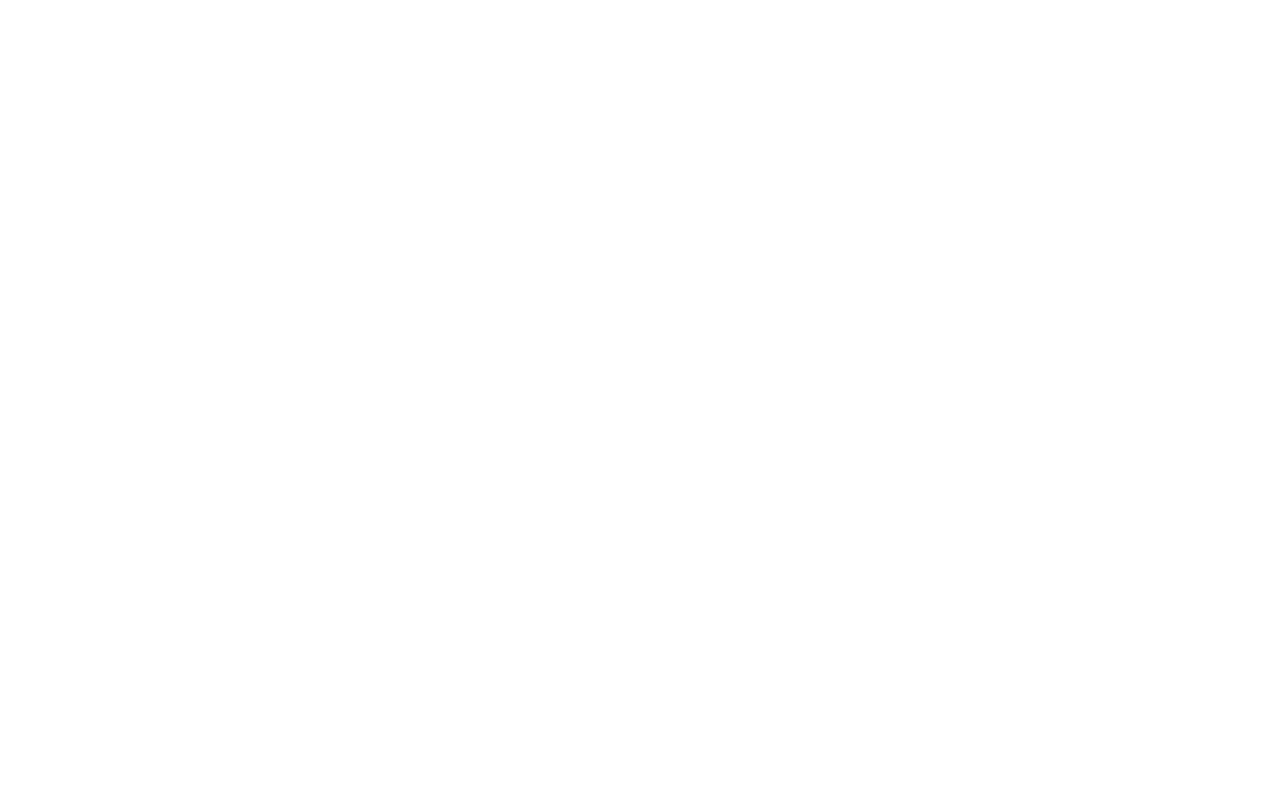
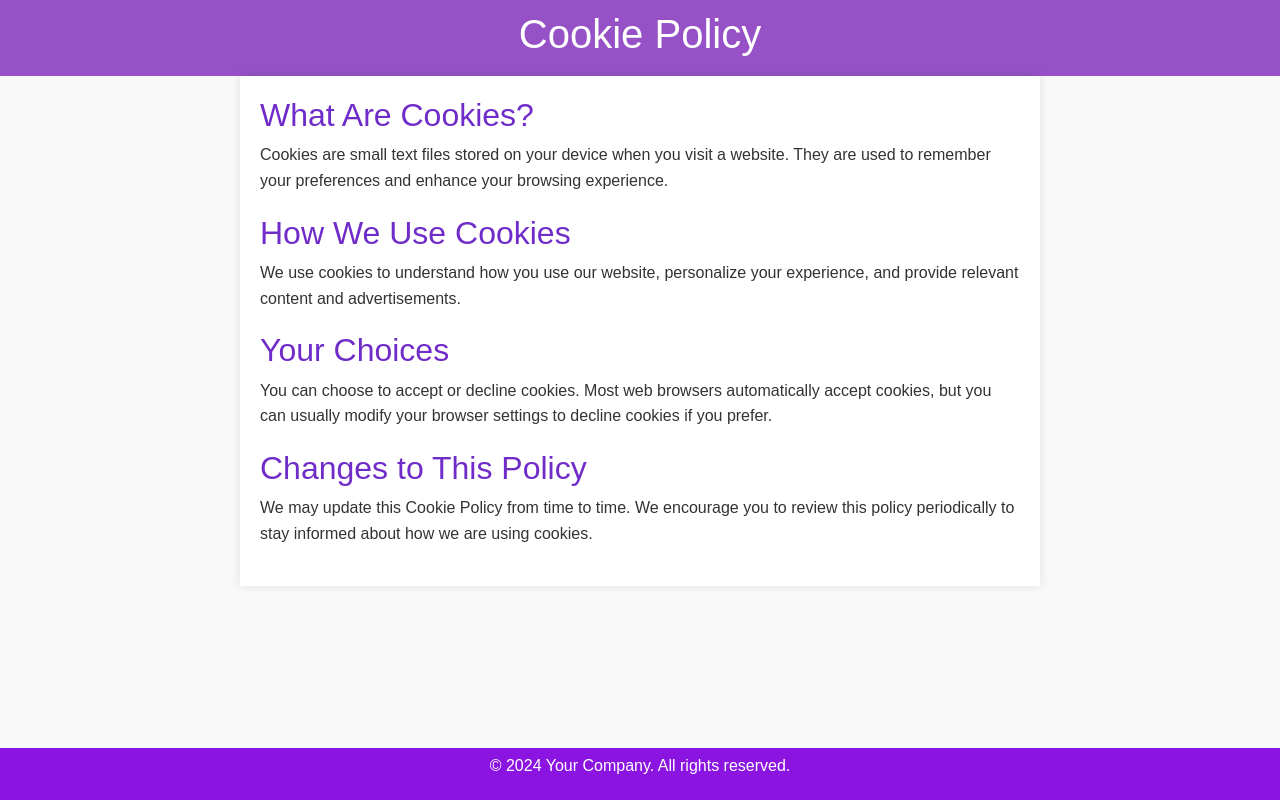
Before and after one commit to prathameshkhandare/Connectcounsellor, a React (Vite) app in the folder Client/: page /cookiepolicy in a window 1280 px wide. Before the commit this address had no page. Built offline with nearby package versions, Linux system fonts and the light colour scheme.

Commit message:
added footer pages

```diff
--- a/Client/src/App.jsx
+++ b/Client/src/App.jsx
@@ -11,6 +11,7 @@ import Courses from './Components/Courses';
 import Aboutus from './Components/Aboutus';
 import Blog from './Components/Blog';
 import { BrowserRouter as Router, Route, Routes } from 'react-router-dom';
+import CookiePolicy from './Components/footer/CookiePolicy';
 
 // Example components for routes
 const Home = () => {
@@ -51,6 +52,7 @@ function App() {
           <Route path="/booknow" element={<BookNow />} />
           <Route path="/login" element={<Login />} />
           <Route path="/register" element={<Registration />} />
+          <Route path="/cookiepolicy" element={<CookiePolicy />} />
         </Routes>
       </div>
     </Router>
--- a/Client/src/Components/Footer.jsx
+++ b/Client/src/Components/Footer.jsx
@@ -1,5 +1,5 @@
 import React from "react";
-
+import { Link } from "react-router-dom";
 
 function Footer() {
   return (
@@ -20,11 +20,11 @@ function Footer() {
         <div className="footer-column">
           <h3>Legal</h3>
           <ul>
-            <li>Cookie Policy</li>
-            <li>Privacy Policy</li>
-            <li>Refund and Cancellation</li>
-            <li>Terms & Condition</li>
-            <li>Disclaimer Policy</li>
+          <li><Link to="/cookiepolicy">Cookie Policy</Link></li>
+            <li><Link to="/privacy-policy">Privacy Policy</Link></li>
+            <li><Link to="/refund-cancellation">Refund and Cancellation</Link></li>
+            <li><Link to="/terms-conditions">Terms & Condition</Link></li>
+            <li><Link to="/disclaimer-policy">Disclaimer Policy</Link></li>
           </ul>
         </div>
         <div className="footer-column">
--- a/Client/src/Components/Stylesheets/Courses.css
+++ b/Client/src/Components/Stylesheets/Courses.css
@@ -11,7 +11,7 @@
   width: 20%;
   margin: 20px;
   display: inline-block;
-  background-color: rgb(243, 236, 248);
+  background-color: rgb(241, 228, 249);
 
   overflow: hidden
 }
--- /dev/null
+++ b/Client/src/Components/footer/CookiePolicy.jsx
@@ -0,0 +1,35 @@
+import React from 'react';
+import './styles.css';
+
+const CookiePolicy = () => {
+    return (
+        <div>
+            <header>
+                <h1>Cookie Policy</h1>
+            </header>
+            <main>
+                <section>
+                    <h2>What Are Cookies?</h2>
+                    <p>Cookies are small text files stored on your device when you visit a website. They are used to remember your preferences and enhance your browsing experience.</p>
+                </section>
+                <section>
+                    <h2>How We Use Cookies</h2>
+                    <p>We use cookies to understand how you use our website, personalize your experience, and provide relevant content and advertisements.</p>
+                </section>
+                <section>
+                    <h2>Your Choices</h2>
+                    <p>You can choose to accept or decline cookies. Most web browsers automatically accept cookies, but you can usually modify your browser settings to decline cookies if you prefer.</p>
+                </section>
+                <section>
+                    <h2>Changes to This Policy</h2>
+                    <p>We may update this Cookie Policy from time to time. We encourage you to review this policy periodically to stay informed about how we are using cookies.</p>
+                </section>
+            </main>
+            <footer>
+                <p>&copy; 2024 Your Company. All rights reserved.</p>
+            </footer>
+        </div>
+    );
+};
+
+export default CookiePolicy;
--- /dev/null
+++ b/Client/src/Components/footer/Styles.css
@@ -0,0 +1,46 @@
+body {
+    font-family: Arial, sans-serif;
+    margin: 0;
+    padding: 0;
+    background-color: #f9f9f9;
+    color: #333;
+}
+
+header {
+    background-color: #9651c7;
+    color: white;
+    padding: 10px 0;
+    text-align: center;
+    font-size: 12px;
+}
+
+main {
+    padding: 20px;
+    max-width: 800px;
+    margin: 0 auto;
+    background-color: white;
+    box-shadow: 0 0 10px rgba(0, 0, 0, 0.1);
+}
+
+section {
+    margin-bottom: 20px;
+}
+
+h2 {
+    color: #702cc9;
+    margin-top: 0;
+}
+
+p {
+    line-height: 1.6;
+}
+
+footer {
+    background-color: #8c14e1;
+    color: white;
+    text-align: center;
+    padding: 5px 0;
+    position: absolute;
+    bottom: 0;
+    width: 100%;
+}
```
Also changed, not shown: Client/src/Components/AdminPanel.jsx (added).
